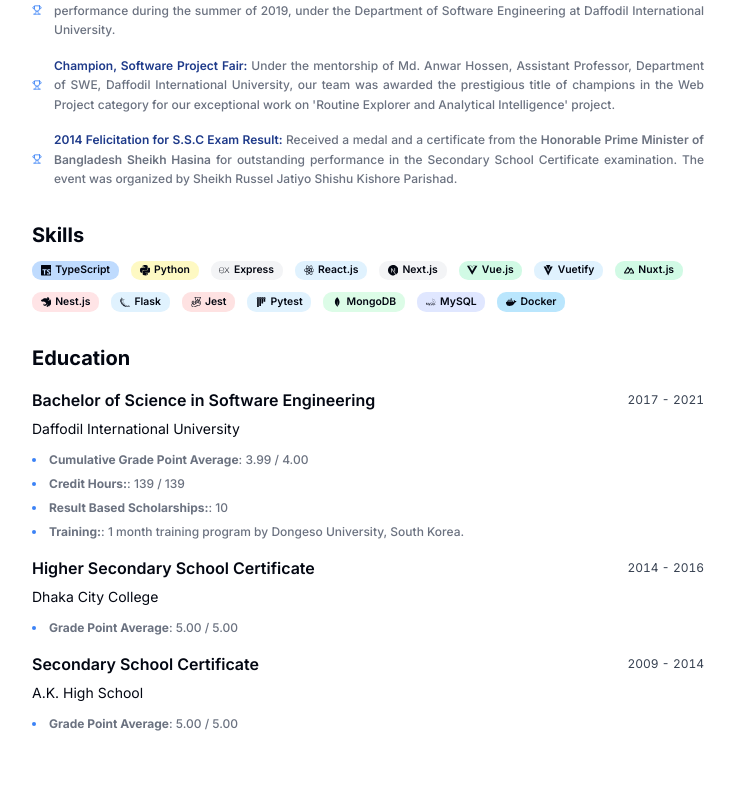
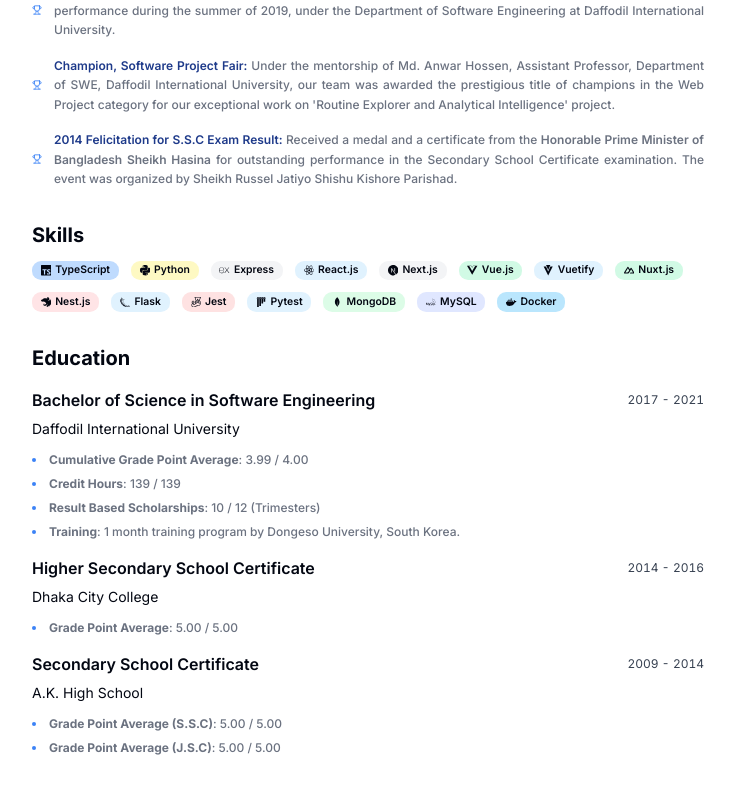
Before and after one commit to shunjid/shunjid.github.io, a Next.js app: page / in a window 1280 px wide. Shown: the part 1614-2408 px from the top of the page, without its empty margins (272-1007 px from the left). Built offline with nearby package versions, Linux system fonts and the light colour scheme.

Commit message:
Improve education text

```diff
--- a/src/data/index.tsx
+++ b/src/data/index.tsx
@@ -311,15 +311,15 @@
         text: "3.99 / 4.00",
       },
       {
-        title: "Credit Hours:",
+        title: "Credit Hours",
         text: "139 / 139",
       },
       {
-        title: "Result Based Scholarships:",
-        text: "10",
+        title: "Result Based Scholarships",
+        text: "10 / 12 (Trimesters)",
       },
       {
-        title: "Training:",
+        title: "Training",
         text: "1 month training program by Dongeso University, South Korea.",
       },
     ],
@@ -345,7 +345,11 @@
     website: "https://akschoolandcollege.edu.bd/",
     descriptionList: [
       {
-        title: "Grade Point Average",
+        title: "Grade Point Average (S.S.C)",
+        text: "5.00 / 5.00",
+      },
+      {
+        title: "Grade Point Average (J.S.C)",
         text: "5.00 / 5.00",
       },
     ],
```
